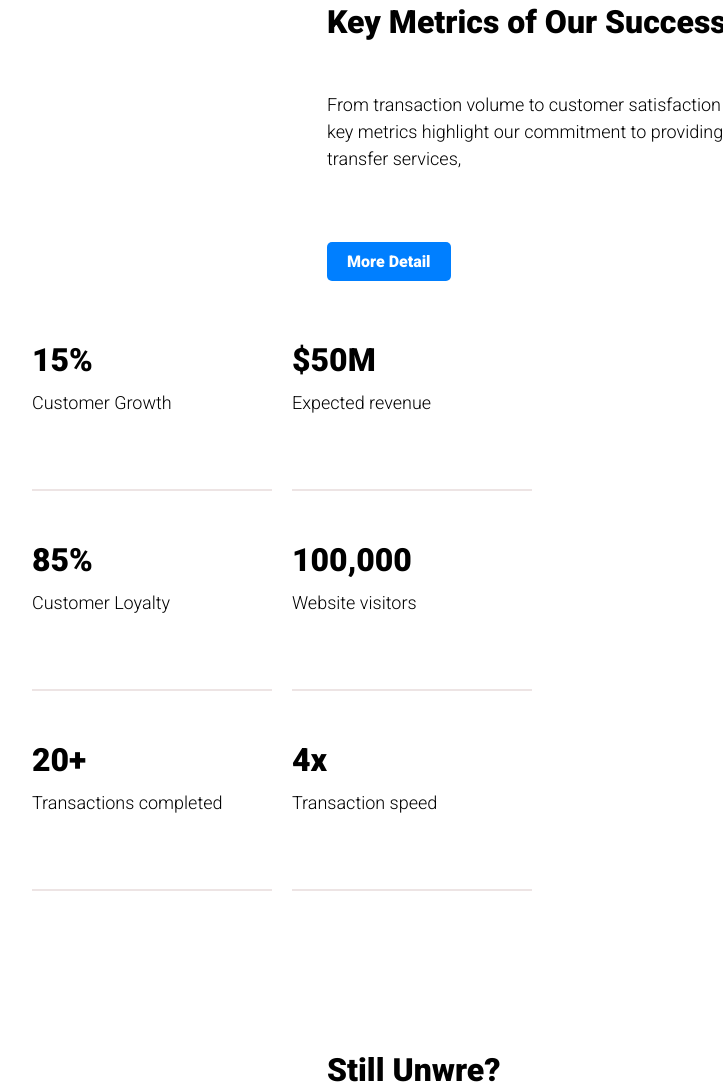
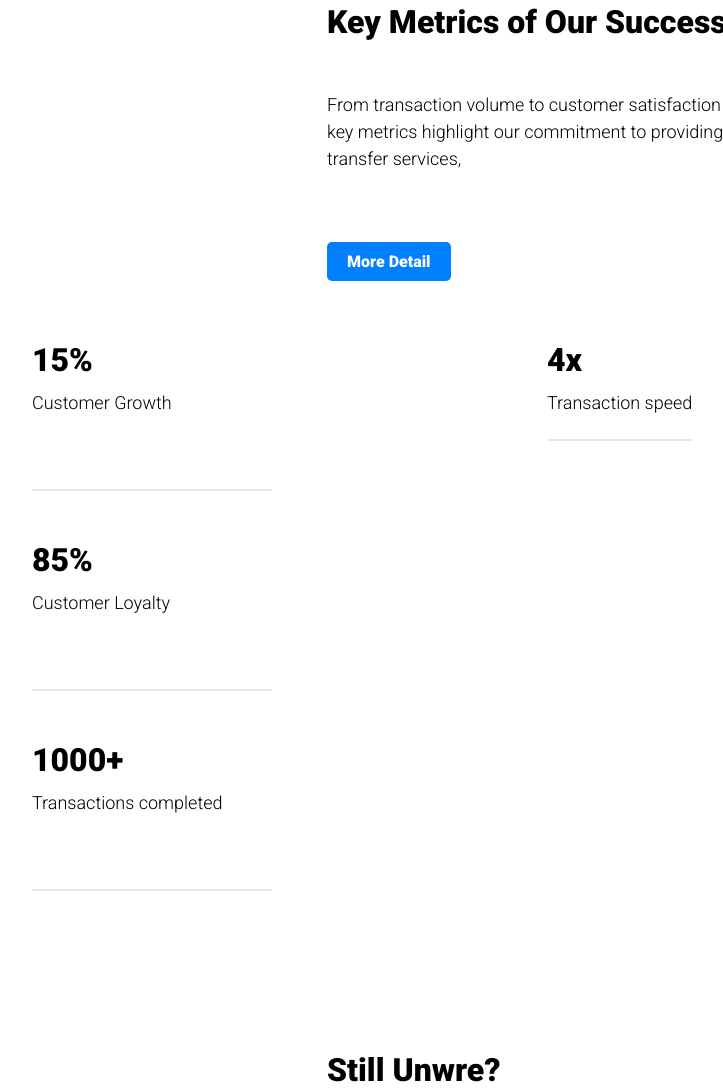
Before and after one commit to hafazatphonecenter/hafazatphonecenter.github.io, a plain HTML site: page index.html in a window 1280 px wide. Shown: the part 4038-5129 px from the top of the page, without its empty margins (73-796 px from the left). Drawn offline with Linux system fonts and the light colour scheme.

Commit message:
Update index.html

```diff
--- a/index.html
+++ b/index.html
@@ -182,7 +182,7 @@ Our Services
 </div>
 <div class="same">
   <h1>
-    20+
+    1000+
 </h1>
 
 <p>
@@ -195,23 +195,7 @@ Our Services
 
 <div class="cardnew2">
 
-<div class="same">
-  <h1>
-    $50M
-</h1>
 
-<p>
-  Expected revenue
-</p>
-</div>
-<div class="same">
-  <h1>
-    100,000
-</h1>
-
-<p>
-  Website visitors
-</p>
 </div>
 <div class="same">
   <h1>
```
